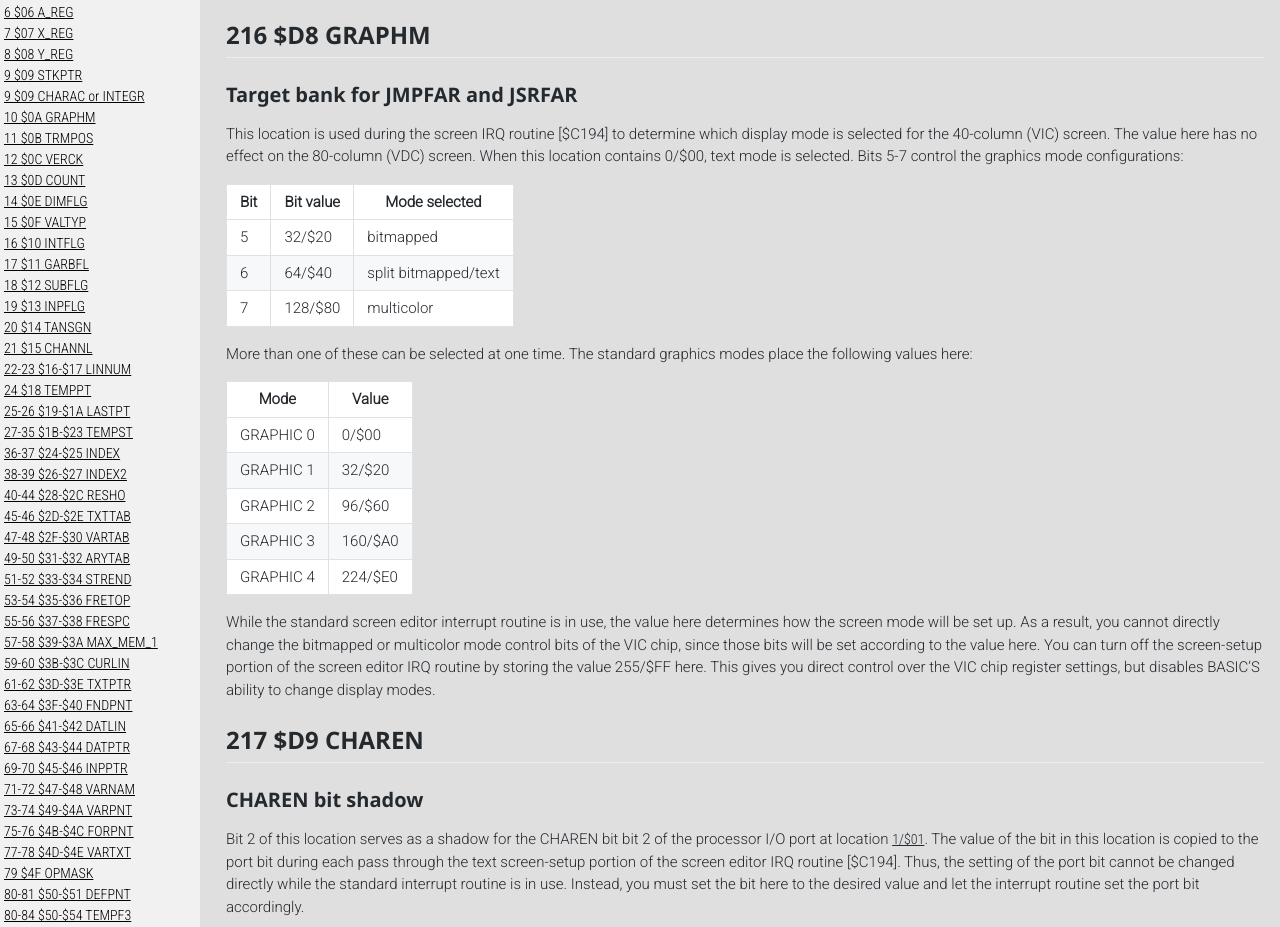
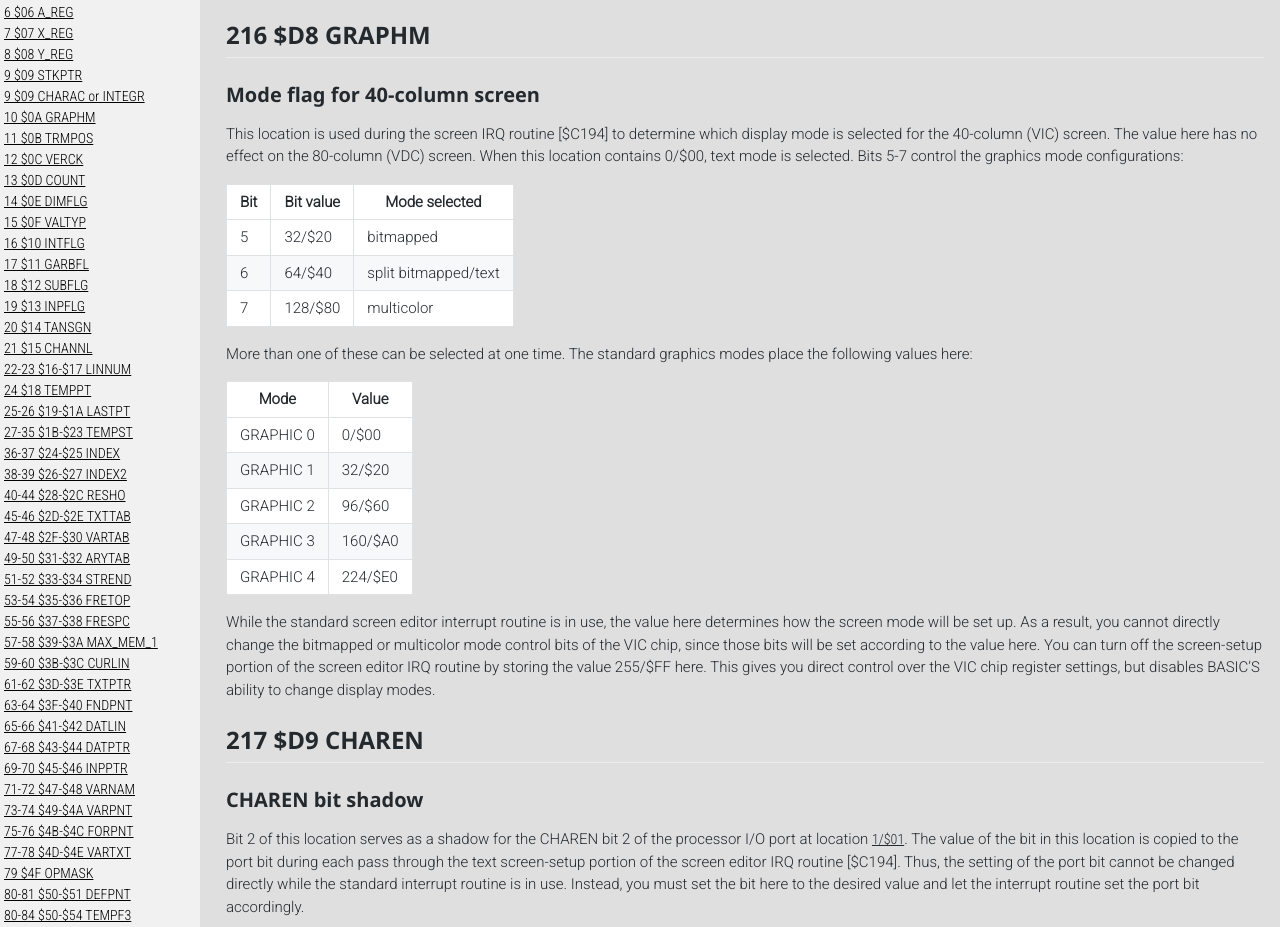
Before and after one commit to c128lib/Reference, a Jekyll site: the page built from 0000.md, in a window 1280 px wide and 1400 px high, scrolled down 38601 px. Shown: the part 179-1106 px from the top of the window. Built offline with Jekyll 4.4.1, drawn with Linux system fonts in a browser that asks for light colours; comment, search, counter and statistics services are not loaded.

Commit message:
Little fix on 0000 and ff00

```diff
--- a/0000.md
+++ b/0000.md
@@ -2221,7 +2221,7 @@ inactive screen editor variable tables, line link bitmaps, and
 tab stop bitmaps must also be exchanged.
 
 ## 216 $D8 GRAPHM <a name="D8"></a>
-### Target bank for JMPFAR and JSRFAR
+### Mode flag for 40-column screen
 This location is used during the screen IRQ routine [$C194] to
 determine which display mode is selected for the 40-column
 (VIC) screen. The value here has no effect on the 80-column
@@ -2257,7 +2257,7 @@ to change display modes.
 
 ## 217 $D9 CHAREN <a name="D9"></a>
 ### CHAREN bit shadow
-Bit 2 of this location serves as a shadow for the CHAREN bit
+Bit 2 of this location serves as a shadow for the CHAREN
 bit 2 of the processor I/O port at location [1/$01](#01). The value of
 the bit in this location is copied to the port bit during each
 pass through the text screen-setup portion of the screen editor
```
Also changed, not shown: FF00.md (+2 -2 lines).
